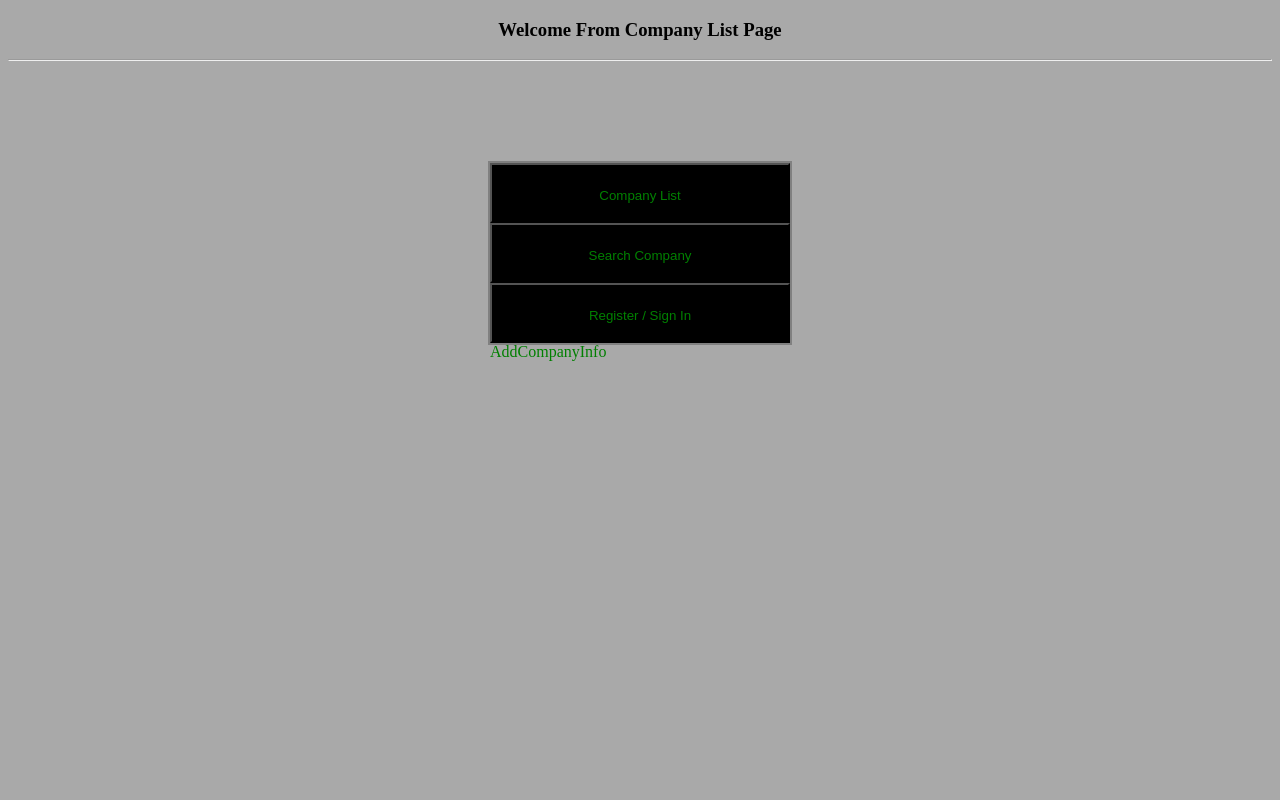
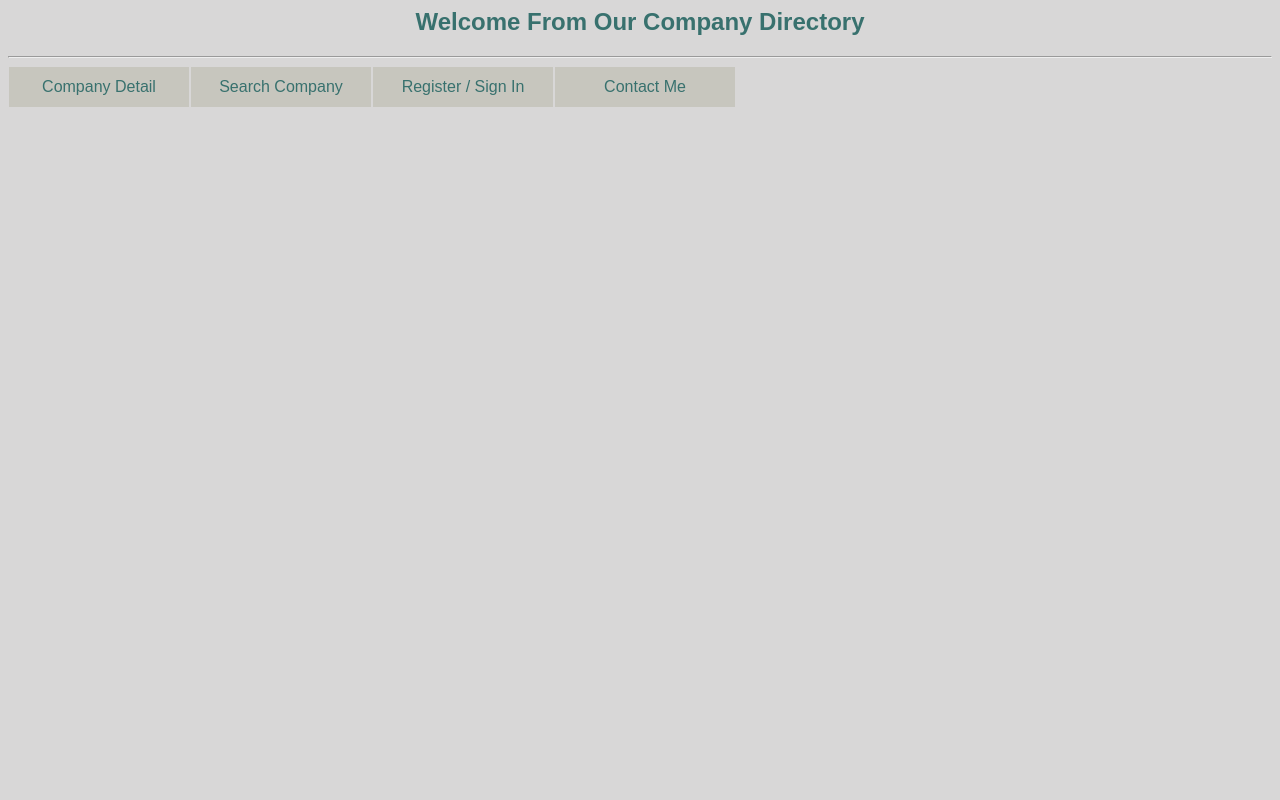
Before and after one commit to PaingThuPT/hihi, a PHP site: page /home.php in a window 1280 px wide. Run offline with PHP 8.4, Linux system fonts and the light colour scheme.

Commit message:
second Time

```diff
--- a/home.php
+++ b/home.php
@@ -1,34 +1,8 @@
-<!DOCTYPE html>
-<html>
-<head>
-	<title>Home</title>
+<?php
 
-	<link rel="stylesheet" type="text/css" href="style.css">
-</head>
-<body>
+echo "<h2>Welcome From Our Company Directory</h2>";
+echo "<hr>";
 
-	<form accept="#" method="post">
-		<header>
-			<div class="homeHead">
-				<h3>Welcome From Company List Page</h3>
-			</div>
-			<hr>
-		</header>
+include 'nav_bar.php';
 
-		<div class="btn_group">
-			<div class="btn_front">
-				<button class="btn btn_Display"><a href="display_list.php">Company List</a></button>
-			</div>
-			<div class="btn_front">
-				<button class="btn btn_Search"><a href="search_company.php">Search Company</a></button>
-			</div>
-			<div class="btn_front">
-				<button class="btn btn_Register"><a href="Register/register.php">Register / Sign In</a></button>
-			</div>
-			<a href="addCompany.php">AddCompanyInfo</a>
-		</div>
-
-	</form>
-
-</body>
-</html>
+ ?>
--- /dev/null
+++ b/nav_bar.php
@@ -0,0 +1,10 @@
+<link rel="stylesheet" type="text/css" href="style1.css">
+
+<div id="navbar_menu">
+	<ul class="home">
+		<li><a href="display_list.php">Company Detail</a></li>
+		<li><a href="search_company.php">Search Company</a></li>
+		<li><a href="Register/register.php">Register / Sign In</a></li>
+		<li><a href="#">Contact Me</a></li>
+	</ul>
+</div>
--- a/style.css
+++ /dev/null
@@ -1,30 +0,0 @@
-body{
-	background-color: darkgray;
-}
-.homeHead{
-	text-align: center;
-}
-.homeHead:hover{
-	color: white;
-}
-.btn_group{
-	width: 	300px;
-	height: 180px;
-	border: double 2px gray;
-	margin: 100px auto;
-	background-color: darkgray;
-}
-.btn{
-	width: 300px;
-	height: 60px;
-	line-height: 60px;
-	background-color: black;
-}
-.btn:hover{
-	display: block;
-	background-color: white;
-}
-a{
-    text-decoration: none;
-    color: green;
-}
--- /dev/null
+++ b/style1.css
@@ -0,0 +1,99 @@
+html {
+	background: #d8d7d7;
+	font-family: Arial, Helvetica, sans-serif;
+}
+h2, h3, h4{
+	text-align: center;
+	color: #38716e;
+}
+h2:hover, h3:hover {
+	color: #000;
+}
+#navbar_menu {
+	/*border: solid 2px #c7c6be;*/
+	background-color: gray;
+	margin: 0;
+	padding: 0;
+	display: block;
+}
+.home {
+	list-style: none;
+	margin: 0;
+	padding: 0;
+}
+.home li {
+	background: #c7c6be;
+	height: 40px;
+	line-height: 40px;
+	text-align: center;
+	width: 180px;
+}
+.home > li {
+	border: 1px solid #d8d7d7;
+	float: left;
+}
+.home > li:hover {
+	display: block;
+}
+li a {
+	display: block;
+	text-decoration: none;
+	color: #38716e;
+}
+.home li a:hover {
+	background: white;
+}
+th {
+	background-color: #7b7ba5;
+}
+td {
+	background-color: #9595a2;
+}
+.backHome {
+	width: 150px;
+	height: 25px;
+	display: block;
+	text-decoration: none;
+	color: #38716e;
+	border:dotted 1px black;
+	text-align: center;
+	background-color: #ccc9d0;
+}
+.backHome:hover {
+	background: black;
+}
+.searchform {
+	width: 50%;
+	margin: 0 auto;
+	border: solid 1px green;
+	text-align: center;
+}
+.searchform button, input{
+	width: 220px;
+	height: 40px;
+	font-size: 18px;
+}
+.userform {
+	text-align: center;
+}
+.userform button, input{
+	width: 220px;
+	height: 40px;
+	font-size: 18px;
+}
+.userform input {
+	text-align: left;
+}
+.userform button {
+	width: 225px;
+	text-align: center;
+}
+textarea {
+	width: 220px;
+	height: 60px;
+	font-size: 18px;
+}
+button:hover {
+	background-color: black;
+	color: white;
+}
```
Also changed, not shown: Register/Login.php (+19 -9 lines), Register/register.php (+24 -30 lines), Register/sqlAdmin.php (+4 -9 lines), addCompany.php (+24 -18 lines), display_list.php (+5 -3 lines), search_company.php (+13 -10 lines), sqlAddCompany.php (+0 -8 lines), sqlCompanyobject.php (+0 -22 lines), text.txt.txt (deleted).
